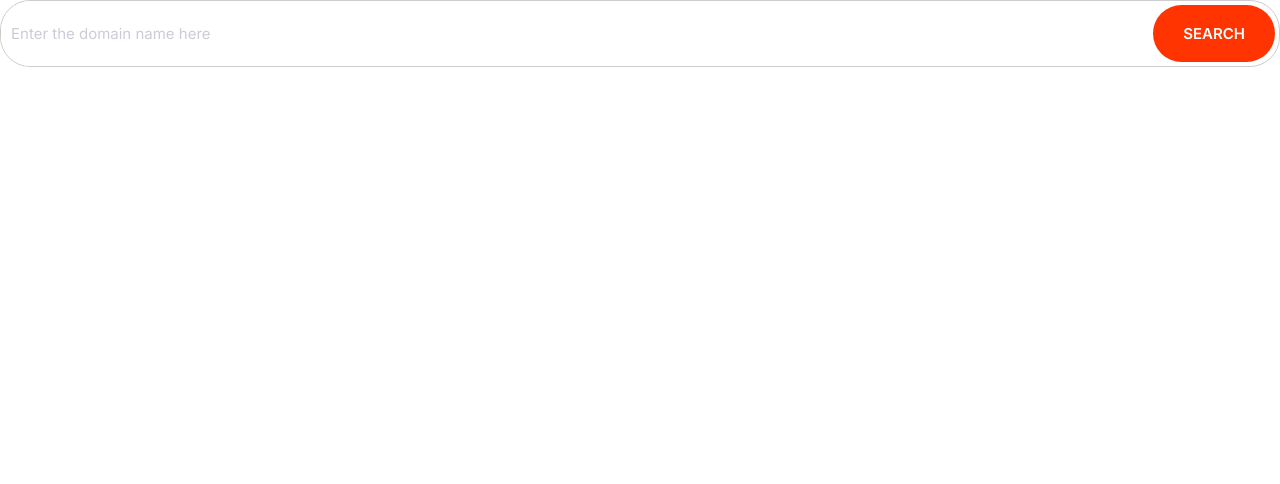
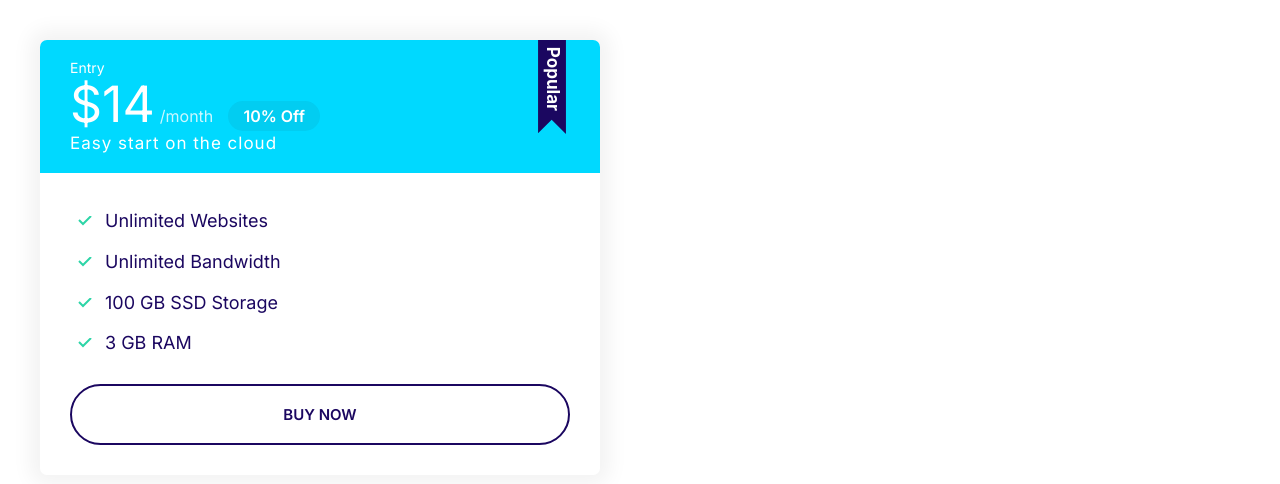
Before and after one commit to jawidanwari/Jawidanwari, a plain HTML site: page index.html in a window 1280 px wide. Drawn offline with Linux system fonts and the light colour scheme.

Commit message:
created popular badge component.

```diff
--- a/css/styles.css
+++ b/css/styles.css
@@ -266,3 +266,96 @@ a {
     font-size: 1.5rem;
   }
 }
+
+/* Cards */
+.card {
+  border-radius: 7px;
+  box-shadow: 0 0 20px 10px #f3f3f3;
+  overflow: hidden;
+}
+
+.card__header,
+.card__body {
+  padding: 2rem 3rem;
+}
+
+.card--primary .card__header {
+  background: var(--color-primary);
+  color: #fff;
+}
+
+.card--secondary .card__header {
+  background: var(--color-secondary);
+  color: #fff;
+}
+
+.card--secondary .badge--secondary {
+  background: #02cdf1;
+  color: #fff;
+}
+
+.badge--small {
+  font-size: 1.6rem;
+  padding: 0.5rem 1.5rem;
+}
+
+/* Plans */
+.plan__name {
+  color: #fff;
+  margin: 0;
+  font-weight: 500;
+  font-size: 2.4rem;
+}
+
+.plan__price {
+  font-size: 6rem;
+}
+
+.plan__billing-cycle {
+  font-size: 2.4rem;
+  font-weight: 300;
+  opacity: 0.8;
+  margin-right: 1rem;
+}
+
+.plan__description {
+  font-size: 2rem;
+  font-weight: 300;
+  letter-spacing: 1px;
+  display: block;
+}
+
+.plan .list__item {
+  margin-bottom: 2rem;
+}
+
+.plan--popular .card__header {
+  position: relative;
+}
+
+.plan--popular .card__header::before {
+  content: url(../images/popular.svg);
+  width: 40px;
+  display: inline-block;
+  position: absolute;
+  top: -6px;
+  right: 5%;
+}
+
+@media screen and (min-width: 1024px) {
+  .plan__name {
+    font-size: 1.4rem;
+  }
+
+  .plan__price {
+    font-size: 5rem;
+  }
+
+  .plan__billing-cycle {
+    font-size: 1.6rem;
+  }
+
+  .plan__description {
+    font-size: 1.7rem;
+  }
+}
--- a/index.html
+++ b/index.html
@@ -14,13 +14,27 @@
     <title>Document</title>
   </head>
   <body>
-    <div class="input-group">
-      <input
-        type="text"
-        class="input"
-        placeholder="Enter the domain name here"
-      />
-      <button class="btn btn--accent">Search</button>
+    <div style="width: 50%; padding: 4rem">
+      <div class="plan plan--popular">
+        <div class="card card--secondary">
+          <header class="card__header">
+            <h3 class="plan__name">Entry</h3>
+            <span class="plan__price">$14</span>
+            <span class="plan__billing-cycle">/month</span>
+            <span class="badge badge--secondary badge--small">10% Off</span>
+            <span class="plan__description">Easy start on the cloud</span>
+          </header>
+          <div class="card__body">
+            <ul class="list list--tick">
+              <li class="list__item">Unlimited Websites</li>
+              <li class="list__item">Unlimited Bandwidth</li>
+              <li class="list__item">100 GB SSD Storage</li>
+              <li class="list__item">3 GB RAM</li>
+            </ul>
+            <button class="btn btn--outline btn--block">Buy Now</button>
+          </div>
+        </div>
+      </div>
     </div>
   </body>
 </html>
```
Also changed, not shown: components/popular__badges.html (added, +22 -0 lines), images/popular.svg (added).
